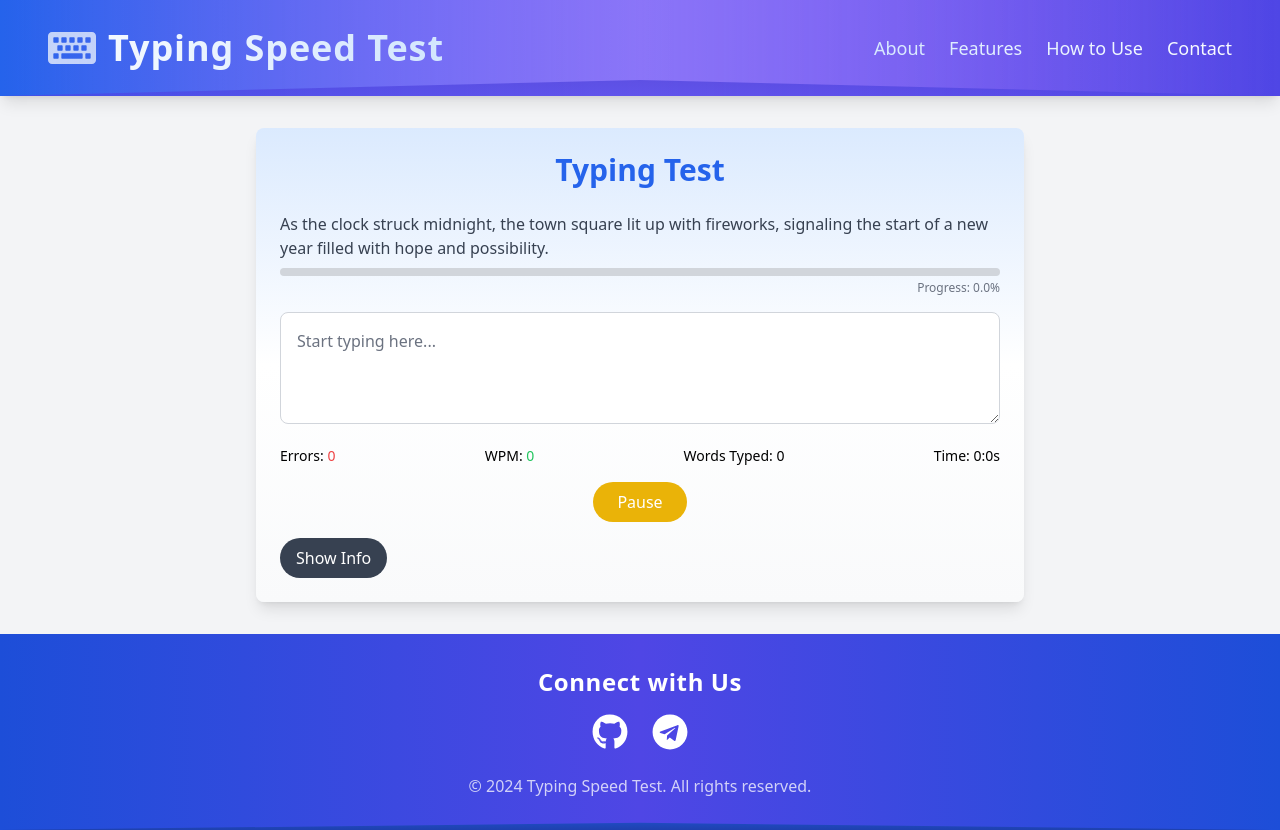
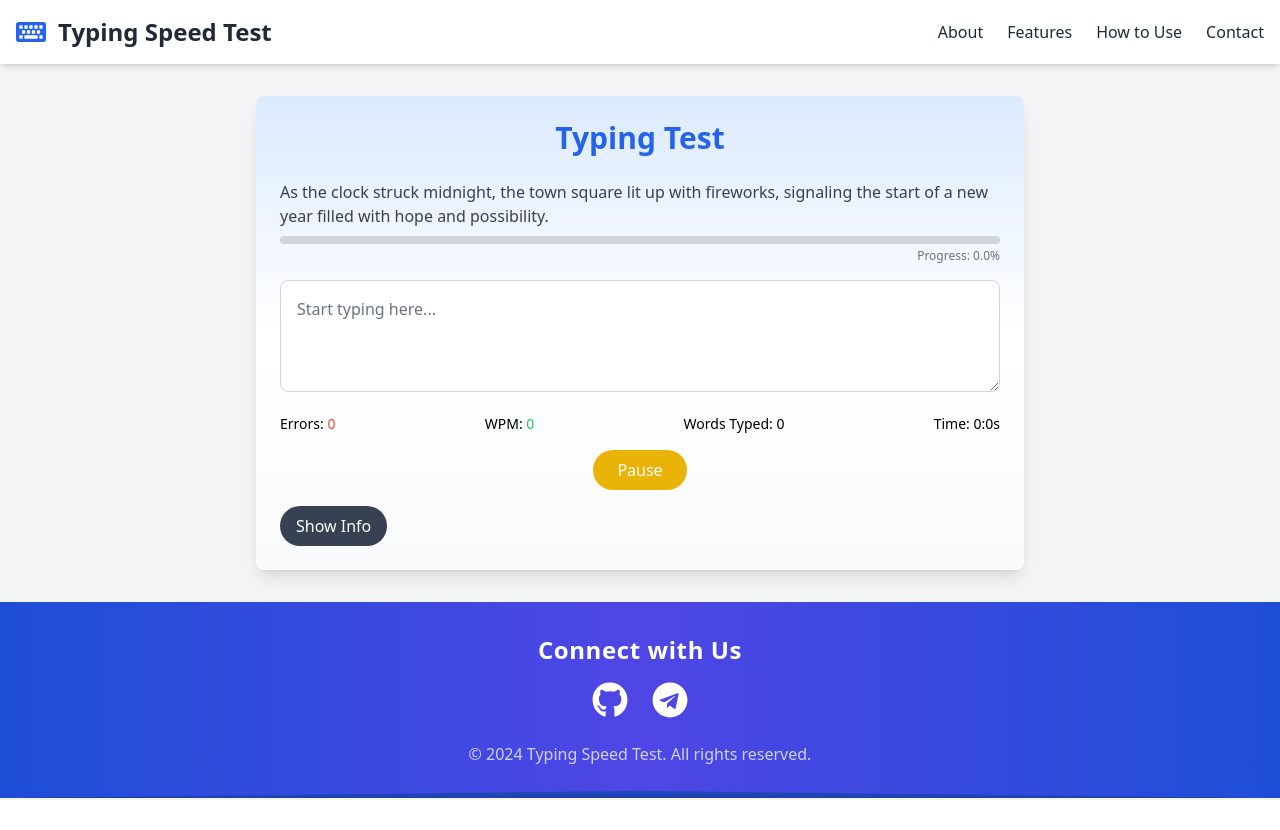
Before and after one commit to ltxstudio/typing-speed, a React (Vite) app: page / in a window 1280 px wide. After the commit the page ends 800 px from the top, so only its background shows below. Built offline with nearby package versions, Linux system fonts and the light colour scheme.

Commit message:
Update Header.jsx

```diff
--- a/src/components/Header.jsx
+++ b/src/components/Header.jsx
@@ -7,47 +7,25 @@ const Header = () => {
   const toggleMenu = () => setIsMenuOpen(!isMenuOpen);
 
   return (
-    <header className="relative bg-gradient-to-r from-blue-600 via-purple-500 to-indigo-600 text-white py-6 shadow-lg overflow-hidden">
-      <div className="container mx-auto flex flex-col md:flex-row items-center justify-between px-6 md:px-12">
+    <header className="bg-white text-gray-800 shadow-md">
+      <div className="container mx-auto flex justify-between items-center p-4">
         {/* Logo and Title */}
-        <div className="flex items-center space-x-3 mb-4 md:mb-0">
-          <FaKeyboard className="text-4xl md:text-5xl animate-pulse" />
-          <h1 className="text-3xl md:text-4xl font-extrabold tracking-wide text-center md:text-left">
-            Typing Speed Test
-          </h1>
+        <div className="flex items-center space-x-3">
+          <FaKeyboard className="text-blue-600 text-3xl" />
+          <h1 className="text-2xl font-bold">Typing Speed Test</h1>
         </div>
 
         {/* Desktop Navigation */}
-        <nav className="hidden md:flex space-x-6 text-lg font-medium">
-          <a
-            href="#about"
-            className="hover:text-yellow-300 transition duration-300 ease-in-out transform hover:scale-105"
-          >
-            About
-          </a>
-          <a
-            href="#features"
-            className="hover:text-yellow-300 transition duration-300 ease-in-out transform hover:scale-105"
-          >
-            Features
-          </a>
-          <a
-            href="#how-to-use"
-            className="hover:text-yellow-300 transition duration-300 ease-in-out transform hover:scale-105"
-          >
-            How to Use
-          </a>
-          <a
-            href="#contact"
-            className="hover:text-yellow-300 transition duration-300 ease-in-out transform hover:scale-105"
-          >
-            Contact
-          </a>
+        <nav className="hidden md:flex space-x-6">
+          <a href="#about" className="hover:text-blue-600 transition">About</a>
+          <a href="#features" className="hover:text-blue-600 transition">Features</a>
+          <a href="#how-to-use" className="hover:text-blue-600 transition">How to Use</a>
+          <a href="#contact" className="hover:text-blue-600 transition">Contact</a>
         </nav>
 
         {/* Mobile Menu Toggle */}
         <button
-          className="md:hidden text-2xl focus:outline-none focus:ring-2 focus:ring-yellow-300"
+          className="md:hidden text-gray-800 text-2xl focus:outline-none"
           onClick={toggleMenu}
         >
           {isMenuOpen ? <FaTimes /> : <FaBars />}
@@ -56,48 +34,39 @@ const Header = () => {
 
       {/* Mobile Navigation */}
       {isMenuOpen && (
-        <motion.div
-          initial={{ opacity: 0, y: -20 }}
-          animate={{ opacity: 1, y: 0 }}
-          transition={{ duration: 0.3 }}
-          className="absolute top-full left-0 w-full bg-indigo-700 text-white shadow-lg flex flex-col items-center space-y-4 py-4 md:hidden"
-        >
+        <div className="md:hidden bg-gray-100 shadow-md">
+          <nav className="flex flex-col items-center space-y-4 p-4">
             <a
               href="#about"
-            className="hover:text-yellow-300 transition duration-300 ease-in-out"
+              className="w-full text-center hover:text-blue-600 transition"
               onClick={() => setIsMenuOpen(false)}
             >
               About
             </a>
             <a
               href="#features"
-            className="hover:text-yellow-300 transition duration-300 ease-in-out"
+              className="w-full text-center hover:text-blue-600 transition"
               onClick={() => setIsMenuOpen(false)}
             >
               Features
             </a>
             <a
               href="#how-to-use"
-            className="hover:text-yellow-300 transition duration-300 ease-in-out"
+              className="w-full text-center hover:text-blue-600 transition"
               onClick={() => setIsMenuOpen(false)}
             >
               How to Use
             </a>
             <a
               href="#contact"
-            className="hover:text-yellow-300 transition duration-300 ease-in-out"
+              className="w-full text-center hover:text-blue-600 transition"
               onClick={() => setIsMenuOpen(false)}
             >
               Contact
             </a>
-        </motion.div>
+          </nav>
+        </div>
       )}
-
-      {/* Background Animation */}
-      <div className="absolute inset-0 bg-gradient-to-r from-transparent via-blue-400 to-transparent opacity-30 animate-pulse"></div>
-
-      {/* Decorative Curved Divider */}
-      <div className="absolute bottom-0 left-0 w-full h-20 bg-gradient-to-t from-indigo-600 via-indigo-700 to-transparent opacity-70 clip-path-mountain"></div>
     </header>
   );
 };
```
Lines whose indentation alone changed are shown as unchanged.
